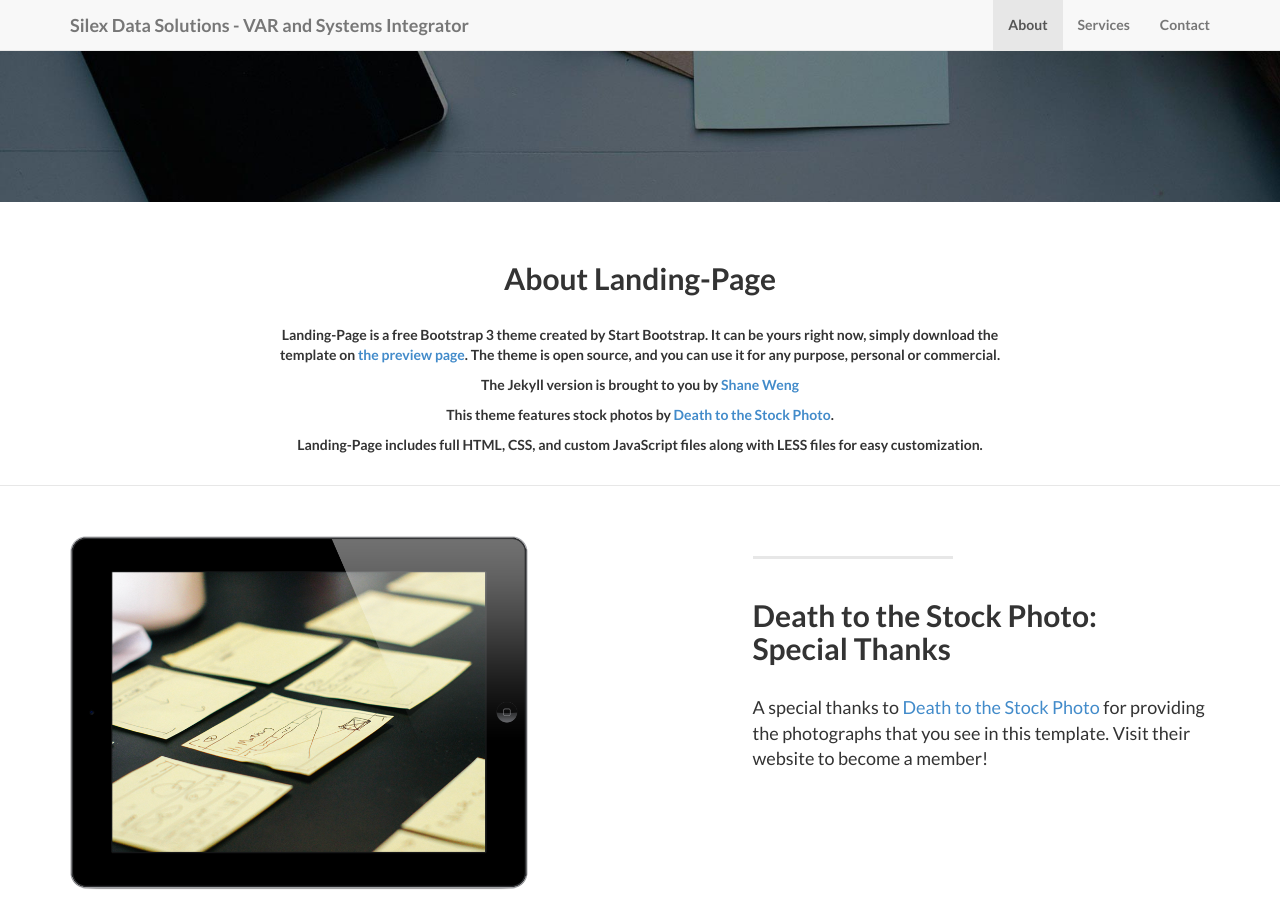
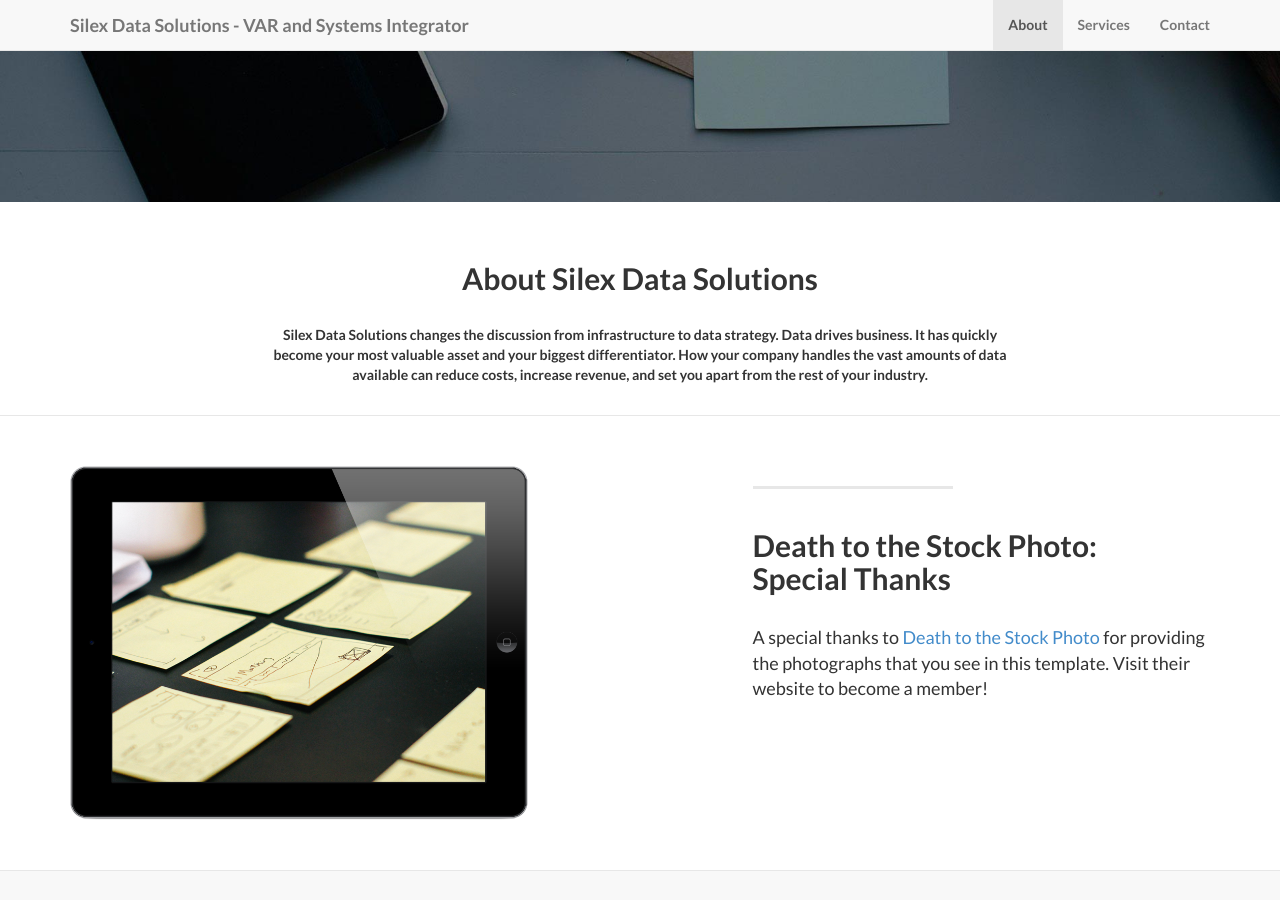
Before and after one commit to SilexDataSolutions/silexdatasolutions.github.io, a Jekyll site: the page built from index.html, in a window 1280 px wide and 900 px high, scrolled down 575 px. Built offline with Jekyll 4.4.1, drawn with Linux system fonts in a browser that asks for light colours.

Commit message:
About section

```diff
--- a/_includes/about.html
+++ b/_includes/about.html
@@ -3,12 +3,10 @@
         <div class="row">
             <div class="col-lg-8 col-lg-offset-2">
               <br/><br/>
-              <h2>About Landing-Page</h2>
+              <h2>About Silex Data Solutions</h2>
               <br/>
-                <p>Landing-Page is a free Bootstrap 3 theme created by Start Bootstrap. It can be yours right now, simply download the template on <a href="http://startbootstrap.com/template-overviews/landing-page/">the preview page</a>. The theme is open source, and you can use it for any purpose, personal or commercial.</p>
-                <p>The Jekyll version is brought to you by <a href="https://github.com/swcool">Shane Weng</a></p>
-                <p>This theme features stock photos by <a href="http://join.deathtothestockphoto.com//">Death to the Stock Photo</a>.</p>
-                <p>Landing-Page includes full HTML, CSS, and custom JavaScript files along with LESS files for easy customization.</p>
+                <p>Silex Data Solutions changes the discussion from infrastructure to data strategy.
+Data drives business. It has quickly become your most valuable asset and your biggest differentiator. How your company handles the vast amounts of data available can reduce costs, increase revenue, and set you apart from the rest of your industry.</p>
                 <br/>
               </div>
         </div>
```
